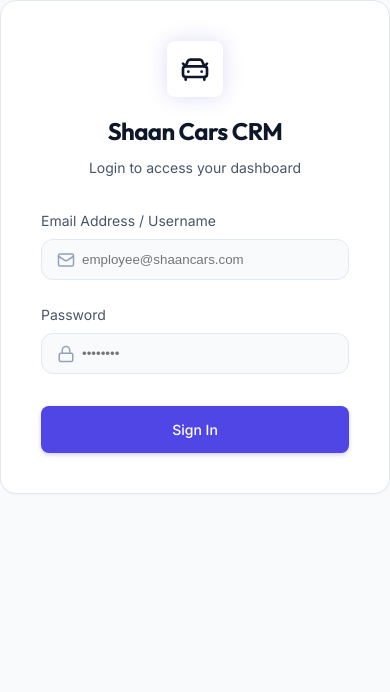
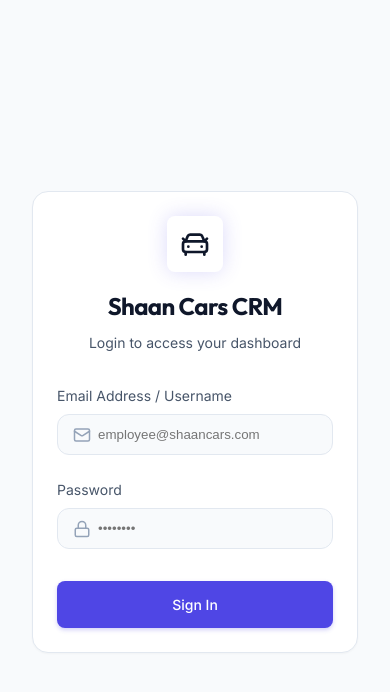
Before and after one commit to amandaptuar/shaan-cars, a React (Vite) app: page /login in a window 390 px wide. Shown: the top 692 px of the page. Built offline with nearby package versions, Linux system fonts and the light colour scheme.

Commit message:
fixed the ui

```diff
--- a/src/Login.jsx
+++ b/src/Login.jsx
@@ -66,11 +66,11 @@ export default function Login() {
   };
 
   return (
-    <div className="app-container" style={{ justifyContent: 'center', alignItems: 'center' }}>
+    <div className="app-container" style={{ display: 'flex', justifyContent: 'center', alignItems: 'center', minHeight: '100vh', padding: '1rem' }}>
       <div className="bg-gradient-orb orb-1"></div>
       <div className="bg-gradient-orb orb-2"></div>
 
-      <div className="glass-card" style={{ width: '100%', maxWidth: '400px', padding: '2.5rem' }}>
+      <div className="glass-card login-card">
         <div style={{ display: 'flex', flexDirection: 'column', alignItems: 'center', marginBottom: '2rem' }}>
           <div className="logo-icon" style={{ width: '56px', height: '56px', marginBottom: '1rem' }}>
             <CarFront size={32} />
--- a/src/index.css
+++ b/src/index.css
@@ -797,3 +797,16 @@ button {
   0%, 100% { opacity: 0.5; transform: scale(0.98); }
   50% { opacity: 1; transform: scale(1); }
 }
+
+
+.login-card {
+  width: 100%;
+  max-width: 400px;
+  padding: 2.5rem;
+}
+@media (max-width: 768px) {
+  .login-card {
+    padding: 1.5rem;
+    margin: 1rem;
+  }
+}
--- a/src/utils/email.js
+++ b/src/utils/email.js
@@ -17,6 +17,9 @@ export const sendWelcomeEmail = async (userEmail, userPassword, role) => {
   // These variables must match the {{variable_name}} in your EmailJS template!
   const templateParams = {
     email: userEmail,
+    to_email: userEmail,
+    userEmail: userEmail,       // Added to match the HTML template
+    userPassword: userPassword, // Added to match the HTML template
     name: 'Shaan Cars Enterprise',
     email_subject: 'Welcome to Shaan Cars CRM - Your Login Credentials',
     role_name: roleName,
```
